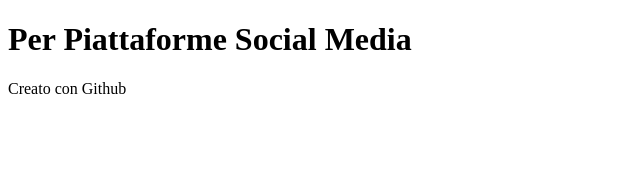
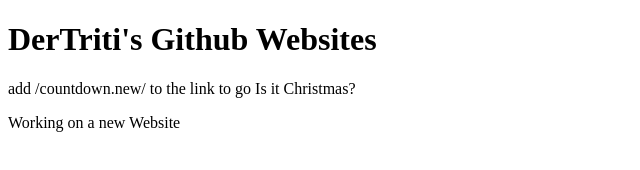
Before and after one commit to DerTriti/dertriti.github.io, a plain HTML site: page index.html in a window 1280 px wide. Shown: the whole page, without its empty margins (0-640 px from the left). Drawn offline with Linux system fonts and the light colour scheme.

Commit message:
Change title and update body content in index.html
Updated the title and content of the webpage.

```diff
--- a/index.html
+++ b/index.html
@@ -2,10 +2,11 @@
 <html lang="it">
 <head>
   <meta charset="UTF-8">
-  <title>Sito Test</title>
+  <title>DerTritiWebsiteHub</title>
 </head>
 <body>
-  <h1>Per Piattaforme Social Media</h1>
-  <p>Creato con Github</p>
+  <h1>DerTriti's Github Websites</h1>
+  <p>add /countdown.new/ to the link to go Is it Christmas?</p>
+  <p>Working on a new Website</p>
 </body>
 </html>
```
